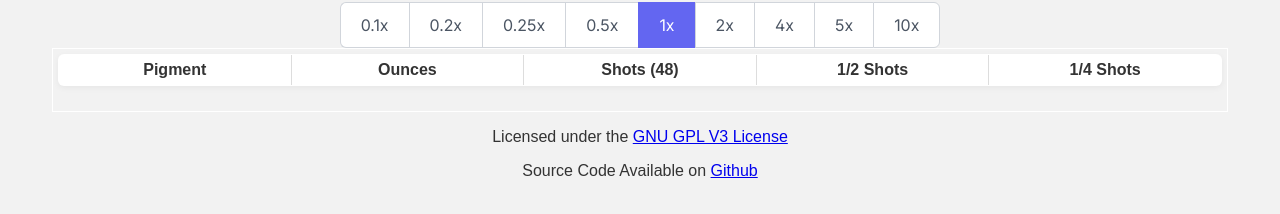
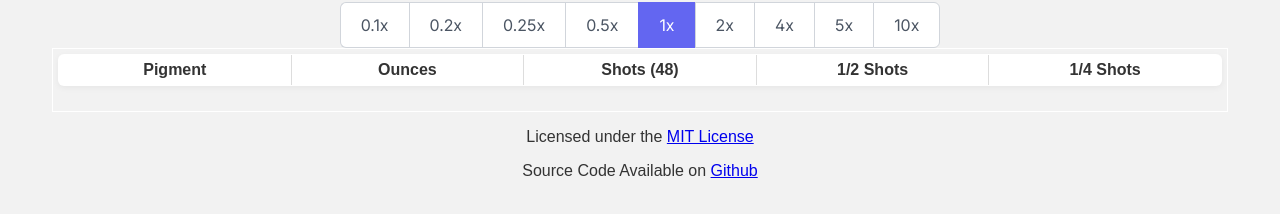
Before and after one commit to paintshoptools/paint-formula-blender, a React (Vite) app: page / in a window 1280 px wide. Shown: the part 1050-1264 px from the top of the page. Built offline with nearby package versions, Linux system fonts and the light colour scheme.

Commit message:
updated license

```diff
--- a/src/App.jsx
+++ b/src/App.jsx
@@ -366,10 +366,7 @@ export default function App() {
       <OutputTable config={outputConfig} rows={scaleOutput()} />
       <div text-align="center">
         <p>
-          Licensed under the{" "}
-          <a href="https://www.gnu.org/licenses/gpl-3.0.en.html">
-            GNU GPL V3 License
-          </a>
+          Licensed under the <a href="https://mit-license.org">MIT License</a>
         </p>
         <p>
           Source Code Available on{" "}
```
